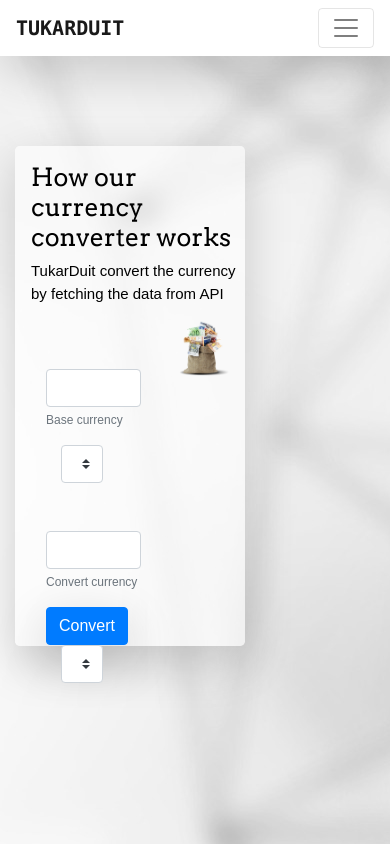
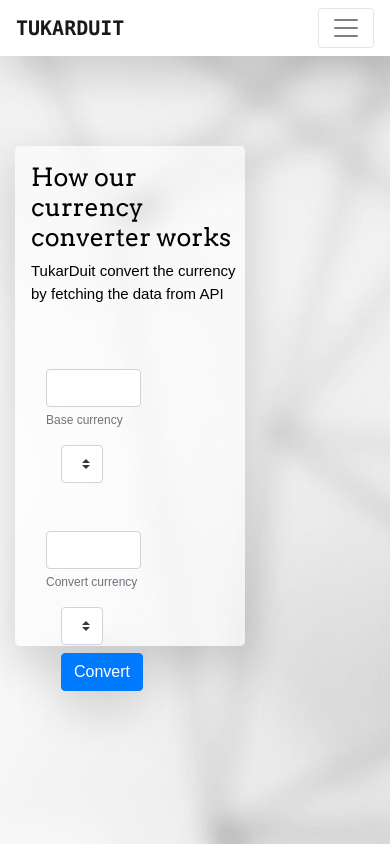
Before and after one commit to Firzan97/currency-converter, a Vue app: page / in a window 390 px wide. Built offline with nearby package versions, Linux system fonts and the light colour scheme; no server answers.

Commit message:
make website responsive

```diff
--- a/src/components/ConverterMenu.vue
+++ b/src/components/ConverterMenu.vue
@@ -49,13 +49,6 @@
                               >sasa</b-form-input
                             >
                           </b-form-group>
-                          <b-button
-                            class="shadow-lg"
-                            type="submit"
-                            variant="primary"
-                            v-on:click="convert()"
-                            >Convert</b-button
-                          >
                         </b-form>
                       </div>
                       <b-col cols="4">
@@ -63,8 +56,17 @@
                           v-model="selectedCurrencyConvert"
                           :options="kod"
                           text-field="code"
-                        ></b-form-select> </b-col></b-row></b-container
-                ></b-col>
+                        ></b-form-select> </b-col
+                    ></b-row>
+                    <b-button
+                      class="shadow-lg mt-2"
+                      type="submit"
+                      variant="primary"
+                      v-on:click="convert()"
+                      >Convert</b-button
+                    ></b-container
+                  ></b-col
+                >
                 <b-col cols="5">
                   <img
                     class="img-fluid pl-2"
@@ -194,4 +196,10 @@
 }
 .duit {
 }
+
+@media screen and (max-width: 480px) {
+  img {
+    display: none;
+  }
+}
 </style>
--- a/src/components/CurrencyTable.vue
+++ b/src/components/CurrencyTable.vue
@@ -18,7 +18,7 @@
           <b-form-select
             v-model="selectedCurrencyBase"
             :options="items"
-            value-field="name"
+            value-field="kod"
             text-field="name"
           ></b-form-select>
         </b-col>
@@ -130,9 +130,33 @@
       //     rates = this.items[x].currency;
       //   }
       // }
-      for (var a in this.items) {
-        this.items[a].amount = this.form.email * this.items[a].currency;
-      }
+      var count = 0;
+      axios
+        .get(
+          "https://api.exchangeratesapi.io/latest?base=" +
+            this.selectedCurrencyBase
+        )
+        .then((response) => {
+          for (var x in response.data.rates) {
+            this.items[count].kod = x;
+            this.items[count].currency =
+              Math.round((response.data.rates[x] + Number.EPSILON) * 100) / 100;
+            this.items[count].amount =
+              Math.round(
+                (this.form.email * response.data.rates[x] + Number.EPSILON) *
+                  100
+              ) / 100;
+            console.log(x);
+            console.log(this.items[count].kod);
+            count++;
+          }
+          for (var a in this.items) {
+            this.items[a].amount = this.form.email * this.items[a].currency;
+          }
+        })
+        .catch((err) => {
+          console.log(err);
+        });
     },
   },
 };
```
